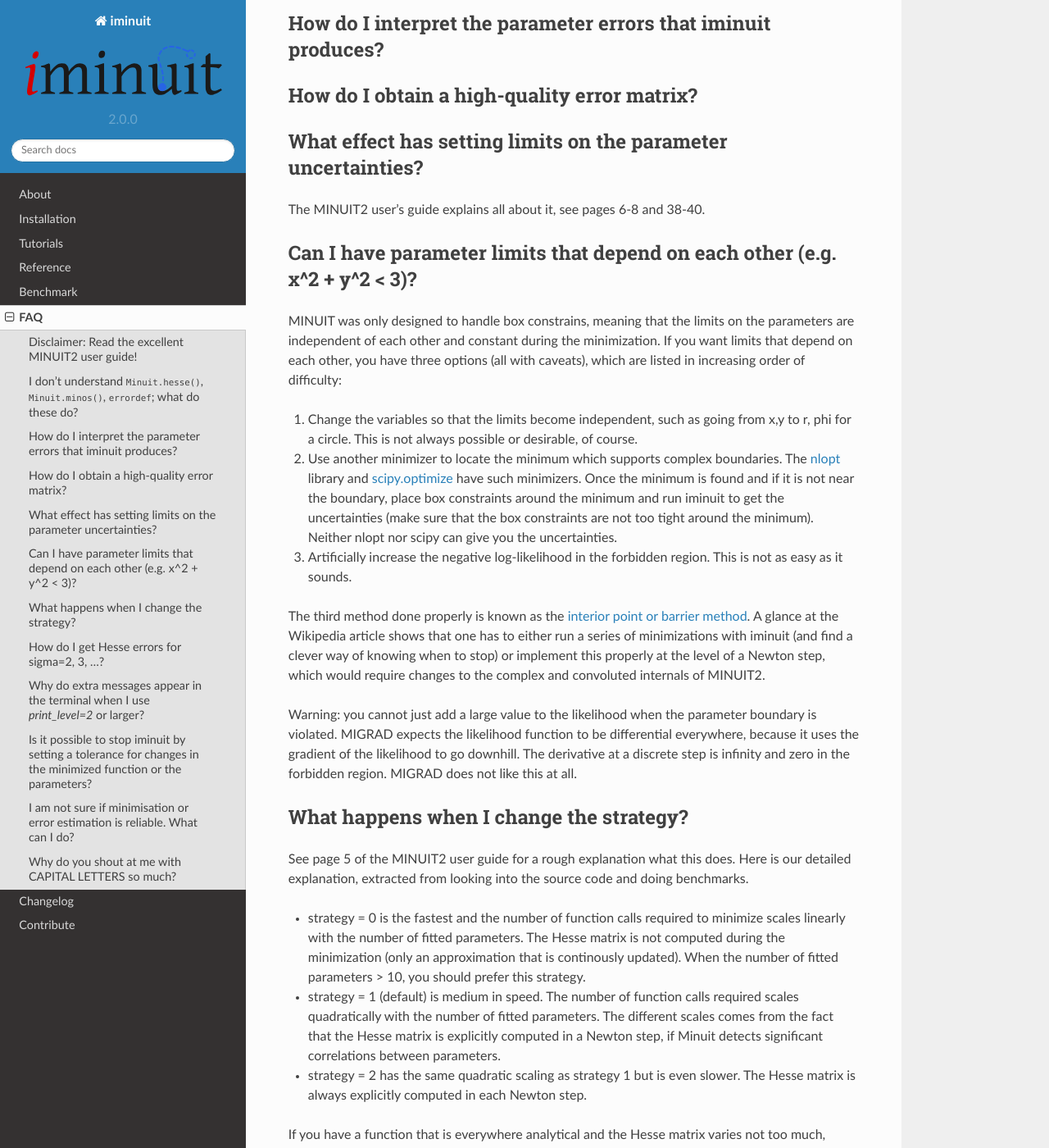
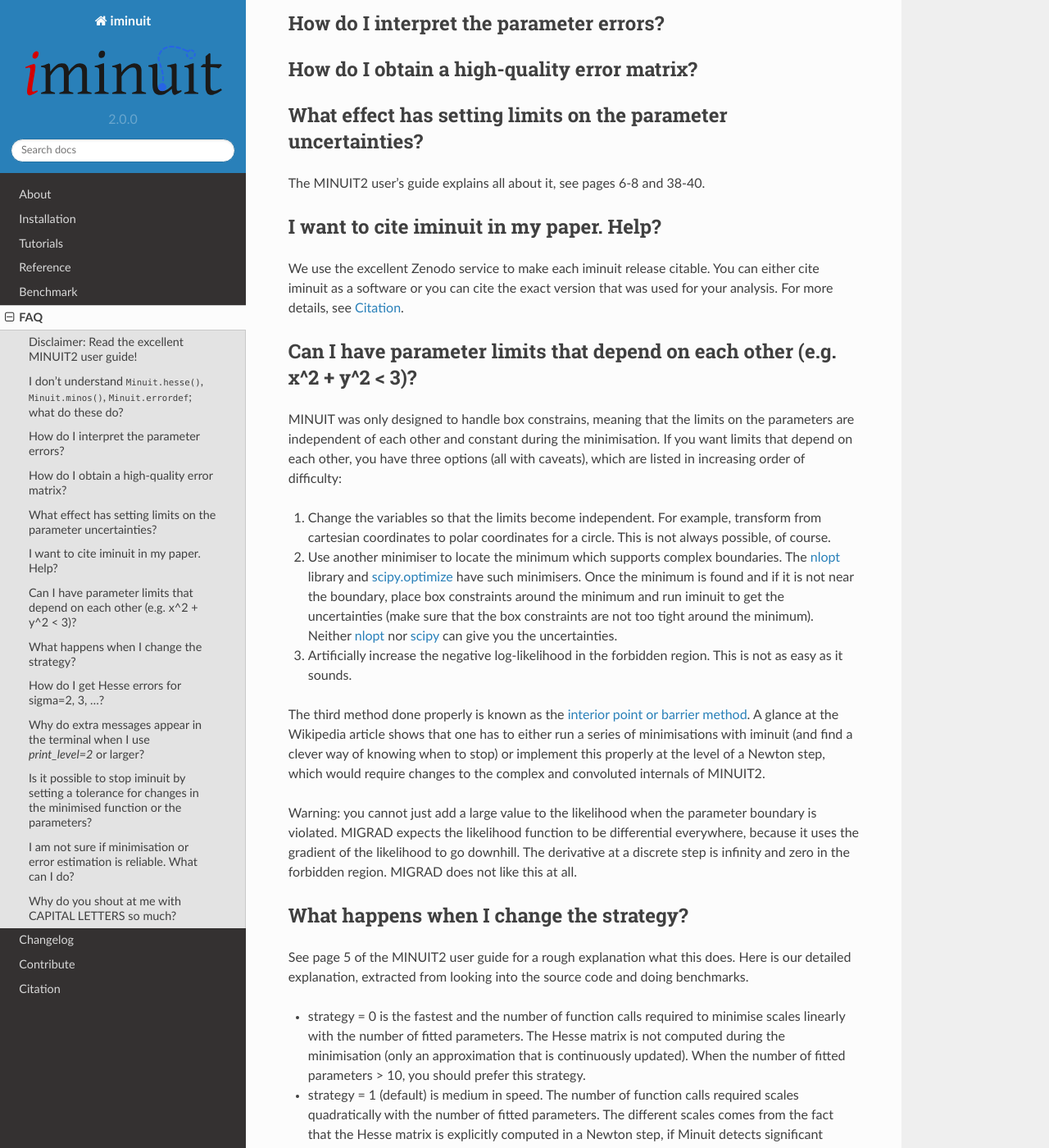
Before and after one commit to scikit-hep/iminuit, a Sphinx documentation site: the page built from doc/faq.rst, in a window 1280 px wide and 1400 px high, scrolled down 364 px. Shown: the whole window at 82% size. Built offline with Sphinx 7.4.7 and the Read the Docs theme 2.0.0, drawn with Linux system fonts in a browser that asks for light colours; some of the changed text lies outside the part shown.

Commit message:
Unify advice on how to cite iminuit (#581)

```diff
--- /dev/null
+++ b/doc/citation.rst
@@ -0,0 +1,5 @@
+.. include:: references.txt
+
+.. _citation:
+
+.. include:: ../CITATION.rst
--- a/doc/faq.rst
+++ b/doc/faq.rst
@@ -13,10 +13,10 @@ Disclaimer: Read the excellent MINUIT2 user guide!
 Many technical questions are nicely covered by the user guide of MINUIT2,
 :download:`MINUIT User's guide <mnusersguide.pdf>`. We will frequently refer to it here.
 
-I don't understand :meth:`Minuit.hesse`, :meth:`Minuit.minos`, ``errordef``; what do these do?
-----------------------------------------------------------------------------------------------
-How do I interpret the parameter errors that iminuit produces?
---------------------------------------------------------------
+I don't understand :meth:`Minuit.hesse`, :meth:`Minuit.minos`, :attr:`Minuit.errordef`; what do these do?
+-----------------------------------------------------------------------------------------------------------
+How do I interpret the parameter errors?
+----------------------------------------
 How do I obtain a high-quality error matrix?
 --------------------------------------------
 What effect has setting limits on the parameter uncertainties?
@@ -24,18 +24,23 @@ What effect has setting limits on the parameter uncertainties?
 
 The MINUIT2 user's guide explains all about it, see pages 6-8 and 38-40.
 
+I want to cite iminuit in my paper. Help?
+------------------------------------------------
+
+We use the excellent Zenodo service to make each iminuit release citable. You can either cite iminuit as a software or you can cite the exact version that was used for your analysis. For more details, see :ref:`citation`.
+
 Can I have parameter limits that depend on each other (e.g. x^2 + y^2 < 3)?
 ---------------------------------------------------------------------------
 
-MINUIT was only designed to handle box constrains, meaning that the limits on the parameters are independent of each other and constant during the minimization. If you want limits that depend on each other, you have three options (all with caveats), which are listed in increasing order of difficulty:
+MINUIT was only designed to handle box constrains, meaning that the limits on the parameters are independent of each other and constant during the minimisation. If you want limits that depend on each other, you have three options (all with caveats), which are listed in increasing order of difficulty:
 
-1) Change the variables so that the limits become independent, such as going from x,y to r, phi for a circle. This is not always possible or desirable, of course.
+1) Change the variables so that the limits become independent. For example, transform from cartesian coordinates to polar coordinates for a circle. This is not always possible, of course.
 
-2) Use another minimizer to locate the minimum which supports complex boundaries. The `nlopt`_ library and `scipy.optimize`_ have such minimizers. Once the minimum is found and if it is not near the boundary, place box constraints around the minimum and run iminuit to get the uncertainties (make sure that the box constraints are not too tight around the minimum). Neither nlopt nor scipy can give you the uncertainties.
+2) Use another minimiser to locate the minimum which supports complex boundaries. The `nlopt`_ library and `scipy.optimize`_ have such minimisers. Once the minimum is found and if it is not near the boundary, place box constraints around the minimum and run iminuit to get the uncertainties (make sure that the box constraints are not too tight around the minimum). Neither `nlopt`_ nor `scipy`_ can give you the uncertainties.
 
 3) Artificially increase the negative log-likelihood in the forbidden region. This is not as easy as it sounds.
 
-The third method done properly is known as the `interior point or barrier method <https://en.wikipedia.org/wiki/Interior-point_method>`_. A glance at the Wikipedia article shows that one has to either run a series of minimizations with iminuit (and find a clever way of knowing when to stop) or implement this properly at the level of a Newton step, which would require changes to the complex and convoluted internals of MINUIT2.
+The third method done properly is known as the `interior point or barrier method <https://en.wikipedia.org/wiki/Interior-point_method>`_. A glance at the Wikipedia article shows that one has to either run a series of minimisations with iminuit (and find a clever way of knowing when to stop) or implement this properly at the level of a Newton step, which would require changes to the complex and convoluted internals of MINUIT2.
 
 Warning: you cannot just add a large value to the likelihood when the parameter boundary is violated. MIGRAD expects the likelihood function to be differential everywhere, because it uses the gradient of the likelihood to go downhill. The derivative at a discrete step is infinity and zero in the forbidden region. MIGRAD does not like this at all.
 
@@ -44,7 +49,7 @@ What happens when I change the strategy?
 
 See page 5 of the MINUIT2 user guide for a rough explanation what this does. Here is our detailed explanation, extracted from looking into the source code and doing benchmarks.
 
-* strategy = 0 is the fastest and the number of function calls required to minimize scales linearly with the number of fitted parameters. The Hesse matrix is not computed during the minimization (only an approximation that is continously updated). When the number of fitted parameters > 10, you should prefer this strategy.
+* strategy = 0 is the fastest and the number of function calls required to minimise scales linearly with the number of fitted parameters. The Hesse matrix is not computed during the minimisation (only an approximation that is continuously updated). When the number of fitted parameters > 10, you should prefer this strategy.
 * strategy = 1 (default) is medium in speed. The number of function calls required scales quadratically with the number of fitted parameters. The different scales comes from the fact that the Hesse matrix is explicitly computed in a Newton step, if Minuit detects significant correlations between parameters.
 * strategy = 2 has the same quadratic scaling as strategy 1 but is even slower. The Hesse matrix is always explicitly computed in each Newton step.
 
@@ -53,15 +58,15 @@ If you have a function that is everywhere analytical and the Hesse matrix varies
 How do I get Hesse errors for sigma=2, 3, ...?
 ----------------------------------------------
 
-For a least-squares function, you use `errordef = sigma ** 2` and for a negative log-likelihood function you use `errordef = 0.5 * sigma ** 2`.
+For a least-squares function, you use ``errordef = sigma ** 2`` and for a negative log-likelihood function you use ``errordef = 0.5 * sigma ** 2``.
 
 Why do extra messages appear in the terminal when I use `print_level=2` or larger?
 ------------------------------------------------------------------------------------
 
 A `print_level=2` or higher activates internal debug messages directly from C++ MINUIT, which we cannot capture and print nicely in a Jupyter notebook, sorry.
 
-Is it possible to stop iminuit by setting a tolerance for changes in the minimized function or the parameters?
---------------------------------------------------------------------------------------------------------------------
+Is it possible to stop iminuit by setting a tolerance for changes in the minimised function or the parameters?
+--------------------------------------------------------------------------------------------------------------------------
 
 No. MINUIT only uses the `Estimated Distance to Minimum`_ (EDM) stopping criterion. It stops, if the difference between the actual function value at the estimated minimum location and the estimated function value at that location, based on MINUIT's internal parabolic approximation of the function, is small. This criterion depends strongly on the numerically computed first and second derivatives. Therefore, problems with MINUIT's convergence are often related to numerical issues when the first and second derivatives are computed.
 
--- a/doc/index.rst
+++ b/doc/index.rst
@@ -20,3 +18,4 @@
     faq
     changelog
     contribute
+    citation
--- a/doc/references.txt
+++ b/doc/references.txt
@@ -24,3 +25,4 @@
 .. _setuptools: https://pypi.python.org/pypi/setuptools
 .. _pytest: http://pytest.org
 .. _Estimated Distance to Minimum: http://en.wikipedia.org/wiki/Minimum_distance_estimation
+.. _zenodo: https://zenodo.org/record/4310361
```
Also changed, not shown: other parts of doc/index.rst (+0 -2 lines), other parts of doc/references.txt (+2 -1 lines), CITATION.rst (added, +31 -0 lines), doc/install.rst (+18 -19 lines), 1 other file.
